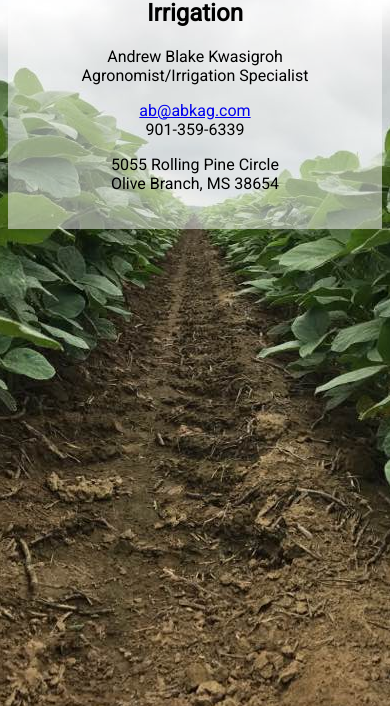
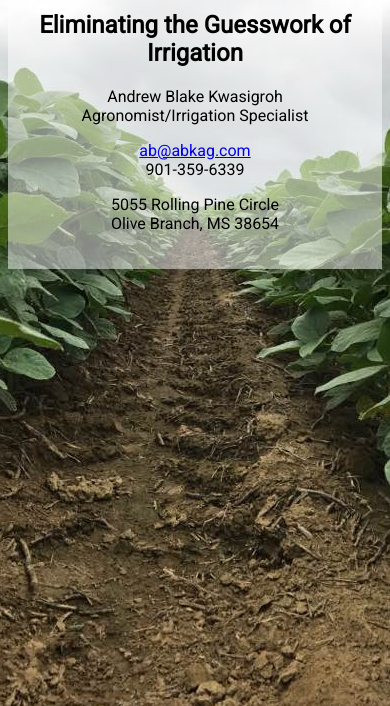
Before and after one commit to OfficerHalf/abkag.com, a plain HTML site: page index.html in a window 390 px wide. Shown: the part 138-844 px from the top of the page. Drawn offline with Linux system fonts and the light colour scheme.

Commit message:
first version mobile friendly

```diff
--- a/main.css
+++ b/main.css
@@ -4,6 +4,8 @@ html {
 }
 
 body {
+    max-width: 100vw;
+    max-height: 100vh;
     background-image: url(img/middles.jpg);
     background-repeat: no-repeat;
     background-position: center top;
@@ -12,5 +14,6 @@ body {
 div {
     display: inline-block;
     padding: 20px;
+    margin-top: 40px;
     background: rgba(255, 255, 255, .5);
 }
```
